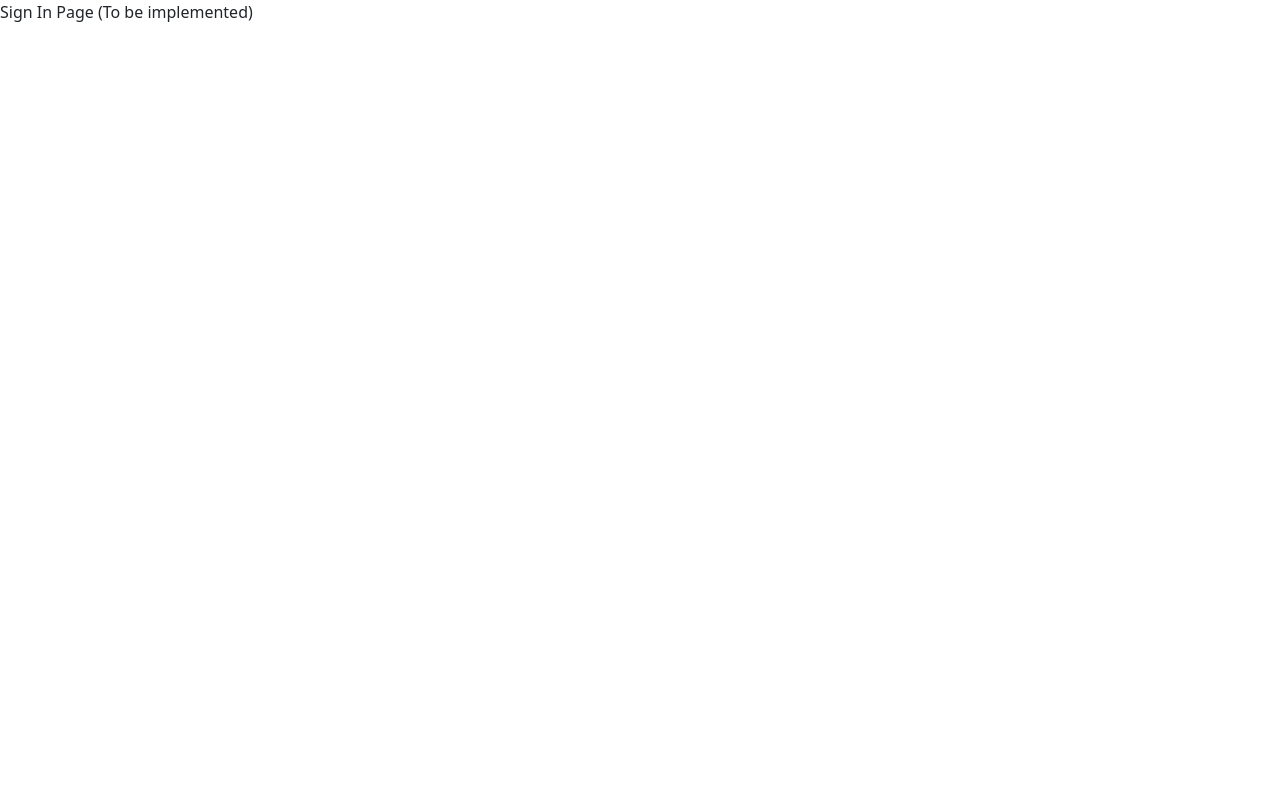
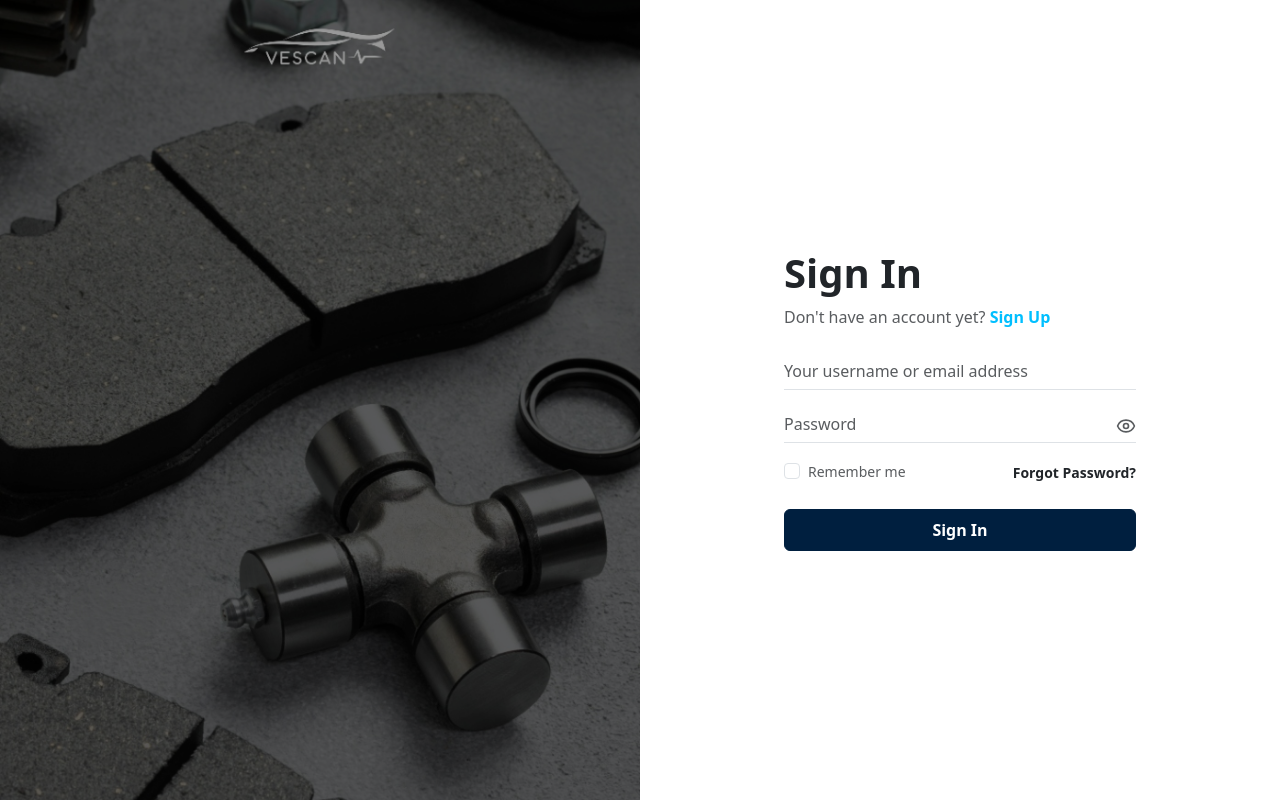
Before and after one commit to cycodedconcept/vescan-mechanic-dashboard, a React (Vite) app: page /signin in a window 1280 px wide. Built offline with nearby package versions, Linux system fonts and the light colour scheme; a web font is replaced by a local one.

Commit message:
added sign in page

```diff
--- a/package.json
+++ b/package.json
@@ -12,6 +12,7 @@
   "dependencies": {
     "@fontsource/open-sauce-one": "^5.2.5",
     "bootstrap": "^5.3.8",
+    "framer-motion": "^12.34.0",
     "lucide-react": "^0.563.0",
     "react": "^19.2.0",
     "react-dom": "^19.2.0",
--- a/src/App.jsx
+++ b/src/App.jsx
@@ -1,16 +1,42 @@
-import { BrowserRouter as Router, Routes, Route, Navigate } from 'react-router-dom';
+import { BrowserRouter as Router, Routes, Route, Navigate, useLocation } from 'react-router-dom';
+import { AnimatePresence } from 'framer-motion';
 import SignUp from './SignUp';
+import SignIn from './SignIn';
+import PageTransition from './PageTransition';
 import './App.css';
+
+const AnimatedRoutes = () => {
+  const location = useLocation();
+
+  return (
+    <AnimatePresence mode="wait">
+      <Routes location={location} key={location.pathname}>
+        <Route
+          path="/signup"
+          element={
+            <PageTransition>
+              <SignUp />
+            </PageTransition>
+          }
+        />
+        <Route
+          path="/signin"
+          element={
+            <PageTransition>
+              <SignIn />
+            </PageTransition>
+          }
+        />
+        <Route path="/" element={<Navigate to="/signup" replace />} />
+      </Routes>
+    </AnimatePresence>
+  );
+};
 
 function App() {
   return (
     <Router>
-      <Routes>
-        <Route path="/signup" element={<SignUp />} />
-        <Route path="/" element={<Navigate to="/signup" replace />} />
-        {/* Placeholder for Sign In if needed later */}
-        <Route path="/signin" element={<div>Sign In Page (To be implemented)</div>} />
-      </Routes>
+      <AnimatedRoutes />
     </Router>
   );
 }
--- /dev/null
+++ b/src/PageTransition.jsx
@@ -0,0 +1,18 @@
+import React from 'react';
+import { motion } from 'framer-motion';
+
+const PageTransition = ({ children }) => {
+  return (
+    <motion.div
+      initial={{ opacity: 0, x: 20 }}
+      animate={{ opacity: 1, x: 0 }}
+      exit={{ opacity: 0, x: -20 }}
+      transition={{ duration: 0.3 }}
+      className="w-100 min-vh-100" // Ensure it takes full space
+    >
+      {children}
+    </motion.div>
+  );
+};
+
+export default PageTransition;
--- /dev/null
+++ b/src/SignIn.jsx
@@ -0,0 +1,105 @@
+import React, { useState } from 'react';
+import { Eye, EyeOff } from 'lucide-react';
+import { Link } from 'react-router-dom';
+
+const SignIn = () => {
+  const [showPassword, setShowPassword] = useState(false);
+  const [formData, setFormData] = useState({
+    username: '',
+    password: '',
+    rememberMe: false
+  });
+
+  const handleChange = (e) => {
+    const { name, value, type, checked } = e.target;
+    setFormData(prev => ({
+      ...prev,
+      [name]: type === 'checkbox' ? checked : value
+    }));
+  };
+
+  const handleSubmit = (e) => {
+    e.preventDefault();
+    console.log('Form submitted:', formData);
+    // Add logic here (e.g., API call)
+  };
+
+  return (
+    <div className="container-fluid min-vh-100 p-0">
+      <div className="row g-0 min-vh-100">
+        {/* Left Side - Image */}
+        <div className="col-lg-6 mechanic-bg">
+        </div>
+
+        {/* Right Side - Form */}
+        <div className="col-lg-6 d-flex justify-content-center align-items-center bg-white py-5">
+          <div className="w-100 p-4" style={{ maxWidth: '400px' }}>
+            <h1 className="fw-bold mb-2 text-dark">Sign In</h1>
+            <p className="text-muted mb-4">
+              Don't have an account yet? <Link to="/signup" className="text-decoration-none fw-semibold text-custom-blue">Sign Up</Link>
+            </p>
+
+            <form onSubmit={handleSubmit}>
+              <div className="mb-3">
+                <input
+                  type="text"
+                  name="username"
+                  placeholder="Your username or email address"
+                  className="form-control border-top-0 border-start-0 border-end-0 rounded-0 ps-0 bg-transparent"
+                  value={formData.username}
+                  onChange={handleChange}
+                  required
+                />
+              </div>
+
+              <div className="mb-3 position-relative">
+                <input
+                  type={showPassword ? "text" : "password"}
+                  name="password"
+                  placeholder="Password"
+                  className="form-control border-top-0 border-start-0 border-end-0 rounded-0 ps-0 bg-transparent"
+                  value={formData.password}
+                  onChange={handleChange}
+                  required
+                />
+                <button
+                  type="button"
+                  className="btn border-0 position-absolute top-50 end-0 translate-middle-y text-muted p-0"
+                  onClick={() => setShowPassword(!showPassword)}
+                  style={{ zIndex: 10 }}
+                >
+                  {showPassword ? <EyeOff size={20} /> : <Eye size={20} />}
+                </button>
+              </div>
+
+              <div className="mb-4 d-flex justify-content-between align-items-center">
+                <div className="form-check">
+                  <input
+                    type="checkbox"
+                    className="form-check-input"
+                    id="rememberMe"
+                    name="rememberMe"
+                    checked={formData.rememberMe}
+                    onChange={handleChange}
+                  />
+                  <label htmlFor="rememberMe" className="form-check-label text-muted small">
+                    Remember me
+                  </label>
+                </div>
+                <Link to="/forgot-password" className="text-decoration-none small text-dark fw-bold">
+                  Forgot Password?
+                </Link>
+              </div>
+
+              <button type="submit" className="btn btn-primary w-100 py-2 fw-semibold">
+                Sign In
+              </button>
+            </form>
+          </div>
+        </div>
+      </div>
+    </div>
+  );
+};
+
+export default SignIn;
```
Also changed, not shown: 1 other file (tests, documents, lock files or other folders).
